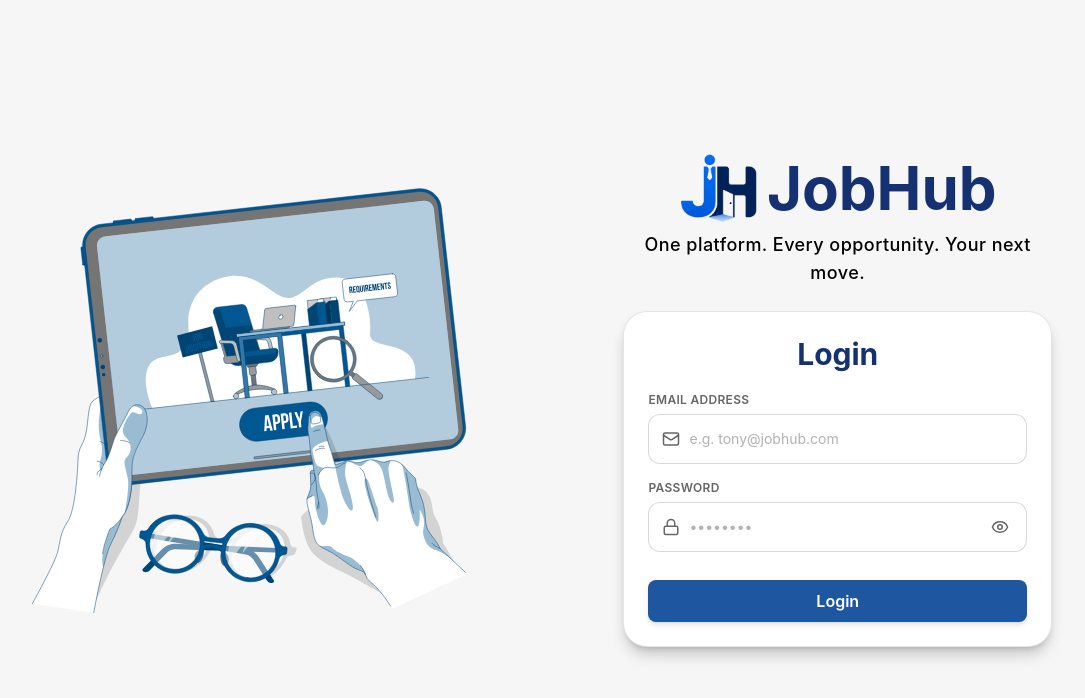
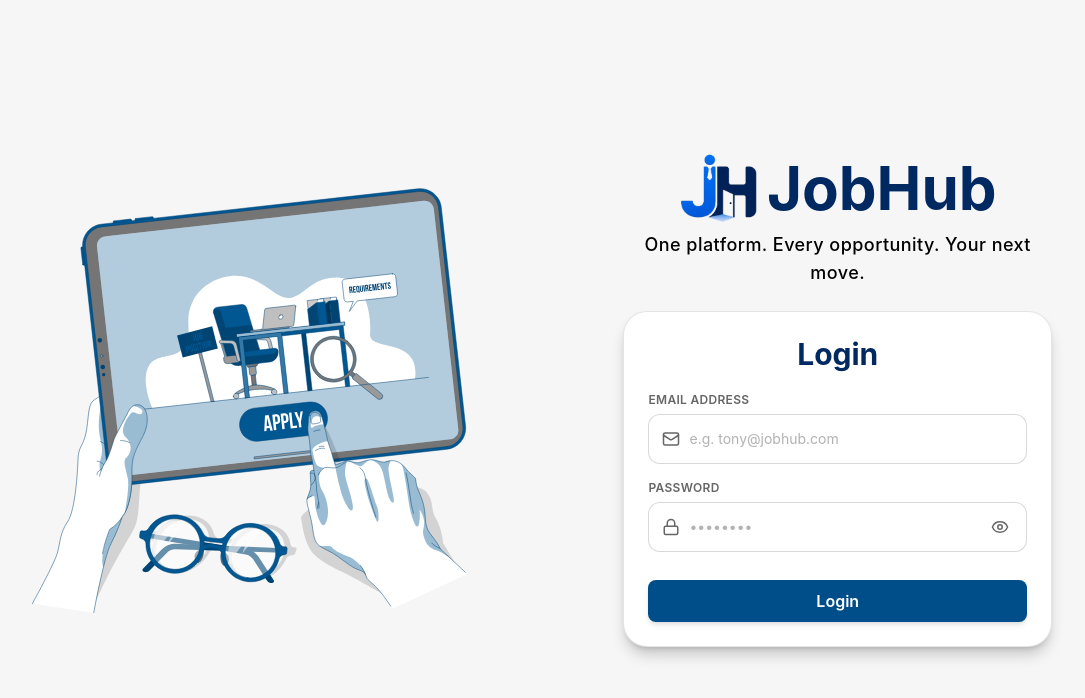
Before and after one commit to SreelakshmiKSudheer/JobHub, a React (Vite) app in the folder frontend/: page /login in a window 1280 px wide. Shown: the top 698 px of the page, without its empty margins (148-1233 px from the left). Built offline with nearby package versions, Linux system fonts and the light colour scheme.

Commit message:
change the color theme

```diff
--- a/frontend/src/components/atoms/Button/ButtonVariant.ts
+++ b/frontend/src/components/atoms/Button/ButtonVariant.ts
@@ -57,7 +57,7 @@ export const colors: Record<ButtonColor, Record<ButtonVariant, string>> = {
     outline:
       "border-red-600 text-red-600 hover:bg-red-50 ",
     none:
-      "text-red-600 hover:text-red-700"
+      "text-red-600 hover:text-red-700 hover:bg-red-50"
   },
 };
 
--- a/frontend/src/index.css
+++ b/frontend/src/index.css
@@ -1,11 +1,11 @@
 @import "tailwindcss";
 
 @theme {
-    --color-primary: #1E56A0;
-    --color-primary-hover: #163172;
+    --color-primary: #004e89;
+    --color-primary-hover: #002962;
 
-    --color-secondary: #163172;
-    --color-secondary-hover: #13334C;
+    --color-secondary: #002962;
+    --color-secondary-hover: #00043a;
 
     --color-bg: #f6f6f6;
     --color-bg-alt: #ffffff;
```
